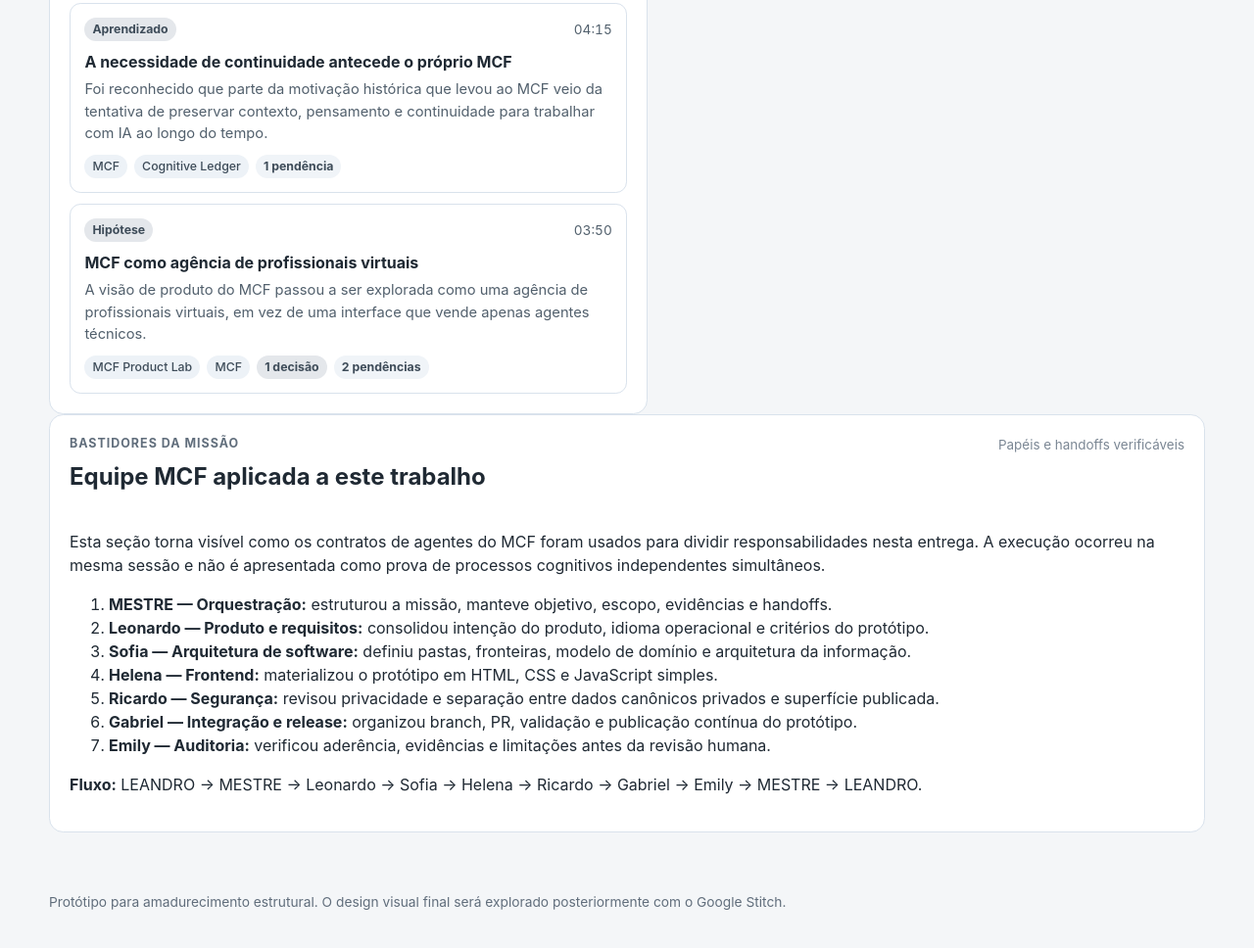
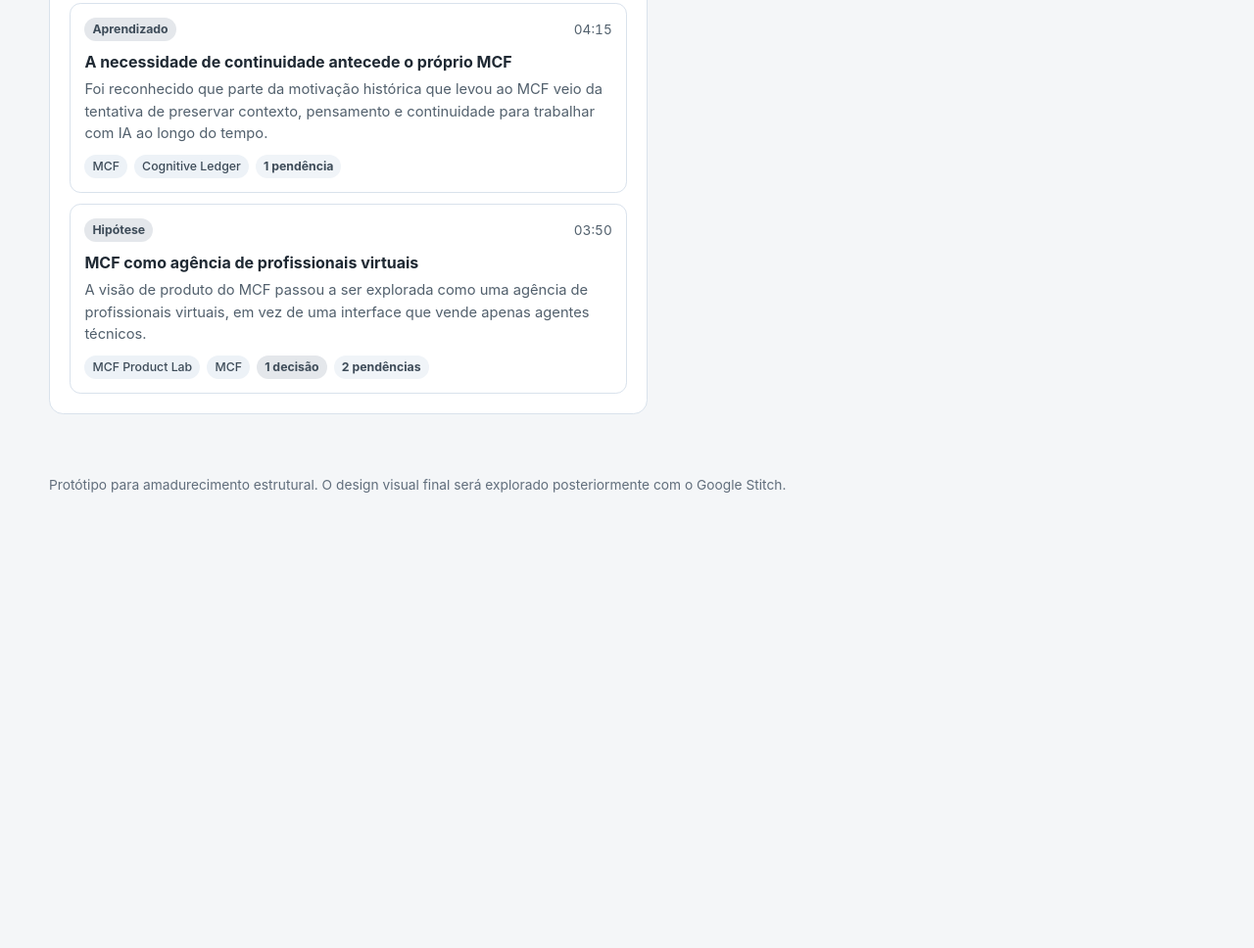
Before and after one commit to leon337/cognitive-ledger, a plain HTML site: page site/index.html in a window 1280 px wide. Shown: the part 1244-2212 px from the top of the page at 98% size. After the commit the page ends 1803 px from the top, so only its background shows below. Drawn offline with Linux system fonts and the light colour scheme.

Commit message:
helena: remover bastidores do MCF da aplicação

```diff
--- a/site/index.html
+++ b/site/index.html
@@ -3,6 +3,8 @@
 <head>
   <meta charset="utf-8">
   <meta name="viewport" content="width=device-width, initial-scale=1">
+  <meta name="color-scheme" content="dark">
+  <meta name="theme-color" content="#0b0f14">
   <meta name="description" content="Protótipo estrutural navegável do Cognitive Ledger.">
   <title>Cognitive Ledger — Protótipo Estrutural</title>
   <link rel="stylesheet" href="estilos/principal.css">
@@ -138,30 +140,6 @@
         </article>
       </aside>
     </div>
-
-    <section class="painel" aria-labelledby="titulo-equipe-mcf">
-      <div class="cabecalho-painel">
-        <div>
-          <p class="sobretitulo">Bastidores da missão</p>
-          <h2 id="titulo-equipe-mcf">Equipe MCF aplicada a este trabalho</h2>
-        </div>
-        <span class="ajuda-curta">Papéis e handoffs verificáveis</span>
-      </div>
-
-      <p>Esta seção torna visível como os contratos de agentes do MCF foram usados para dividir responsabilidades nesta entrega. A execução ocorreu na mesma sessão e não é apresentada como prova de processos cognitivos independentes simultâneos.</p>
-
-      <ol>
-        <li><strong>MESTRE — Orquestração:</strong> estruturou a missão, manteve objetivo, escopo, evidências e handoffs.</li>
-        <li><strong>Leonardo — Produto e requisitos:</strong> consolidou intenção do produto, idioma operacional e critérios do protótipo.</li>
-        <li><strong>Sofia — Arquitetura de software:</strong> definiu pastas, fronteiras, modelo de domínio e arquitetura da informação.</li>
-        <li><strong>Helena — Frontend:</strong> materializou o protótipo em HTML, CSS e JavaScript simples.</li>
-        <li><strong>Ricardo — Segurança:</strong> revisou privacidade e separação entre dados canônicos privados e superfície publicada.</li>
-        <li><strong>Gabriel — Integração e release:</strong> organizou branch, PR, validação e publicação contínua do protótipo.</li>
-        <li><strong>Emily — Auditoria:</strong> verificou aderência, evidências e limitações antes da revisão humana.</li>
-      </ol>
-
-      <p><strong>Fluxo:</strong> LEANDRO → MESTRE → Leonardo → Sofia → Helena → Ricardo → Gabriel → Emily → MESTRE → LEANDRO.</p>
-    </section>
   </main>
 
   <footer class="rodape-site">
```
